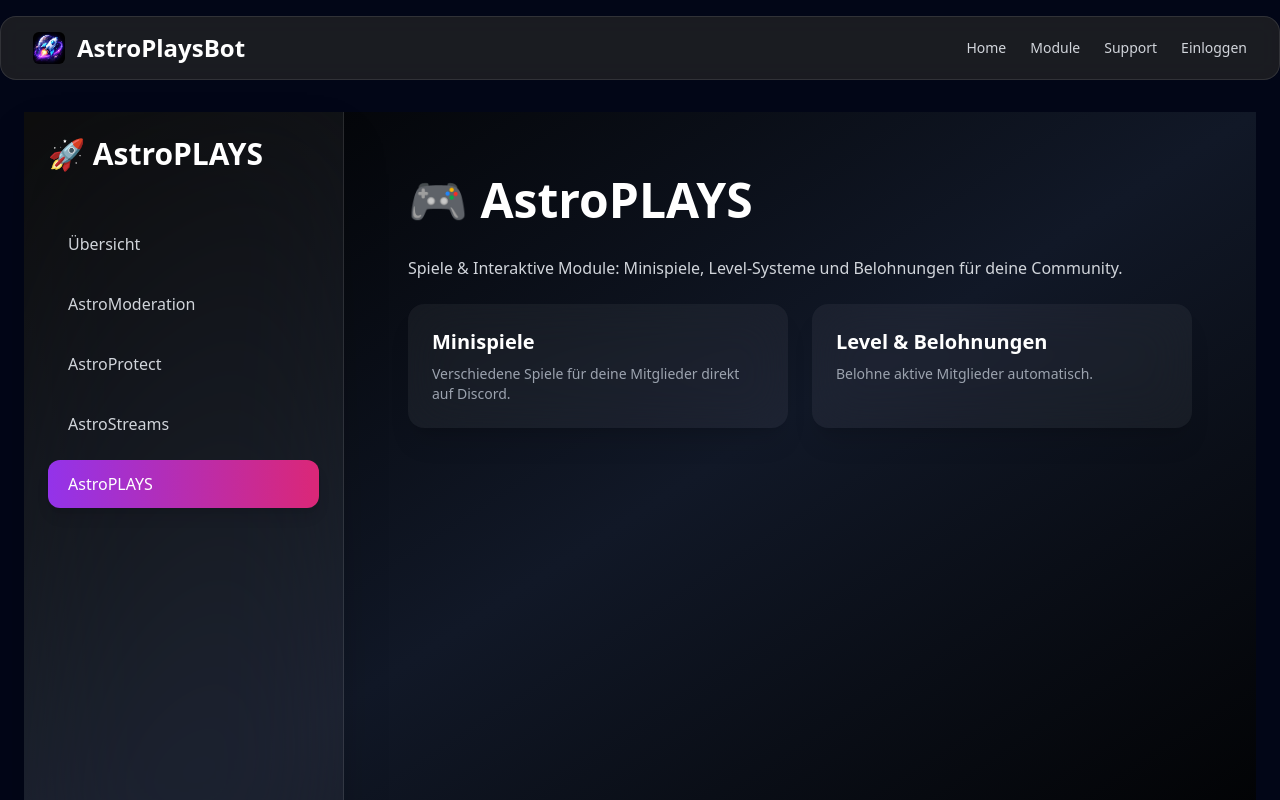
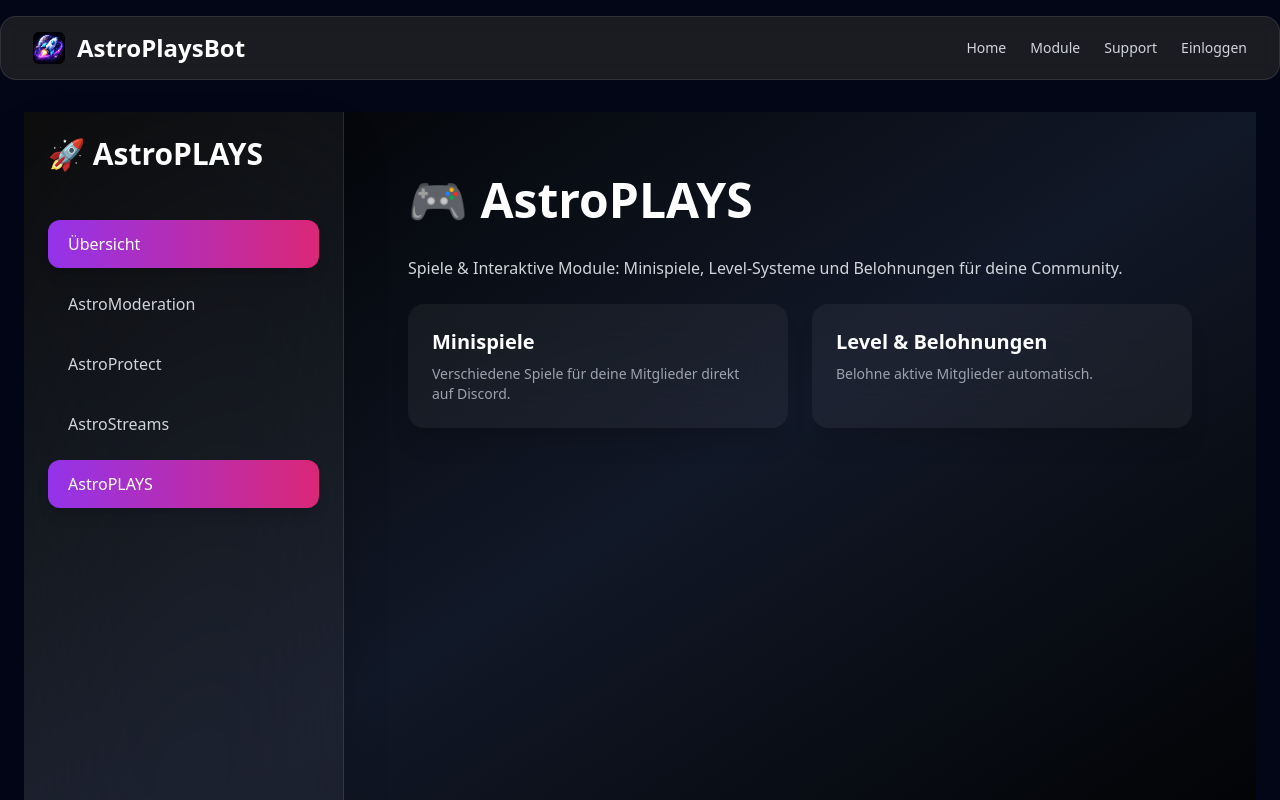
Before and after one commit to AstroPlaysBot/information, a Next.js app: page /dashboard/1/plays in a window 1280 px wide. Shown: the top 800 px of the page. Built offline with nearby package versions, Linux system fonts and the light colour scheme.

Commit message:
Update DashboardSidebar.tsx

```diff
--- a/src/app/dashboard/DashboardSidebar.tsx
+++ b/src/app/dashboard/DashboardSidebar.tsx
@@ -32,7 +32,8 @@ export default function DashboardSidebar() {
           <nav className="space-y-3">
             {sections.map(s => {
               const url = `/dashboard/${guildId}/${s.path}`;
-              const active = pathname === url || pathname === `/dashboard/${guildId}`;
+              // ✅ Fix: Button aktiv, wenn Pfad beginnt mit der Section-URL
+              const active = pathname?.startsWith(url);
 
               return (
                 <button
```
